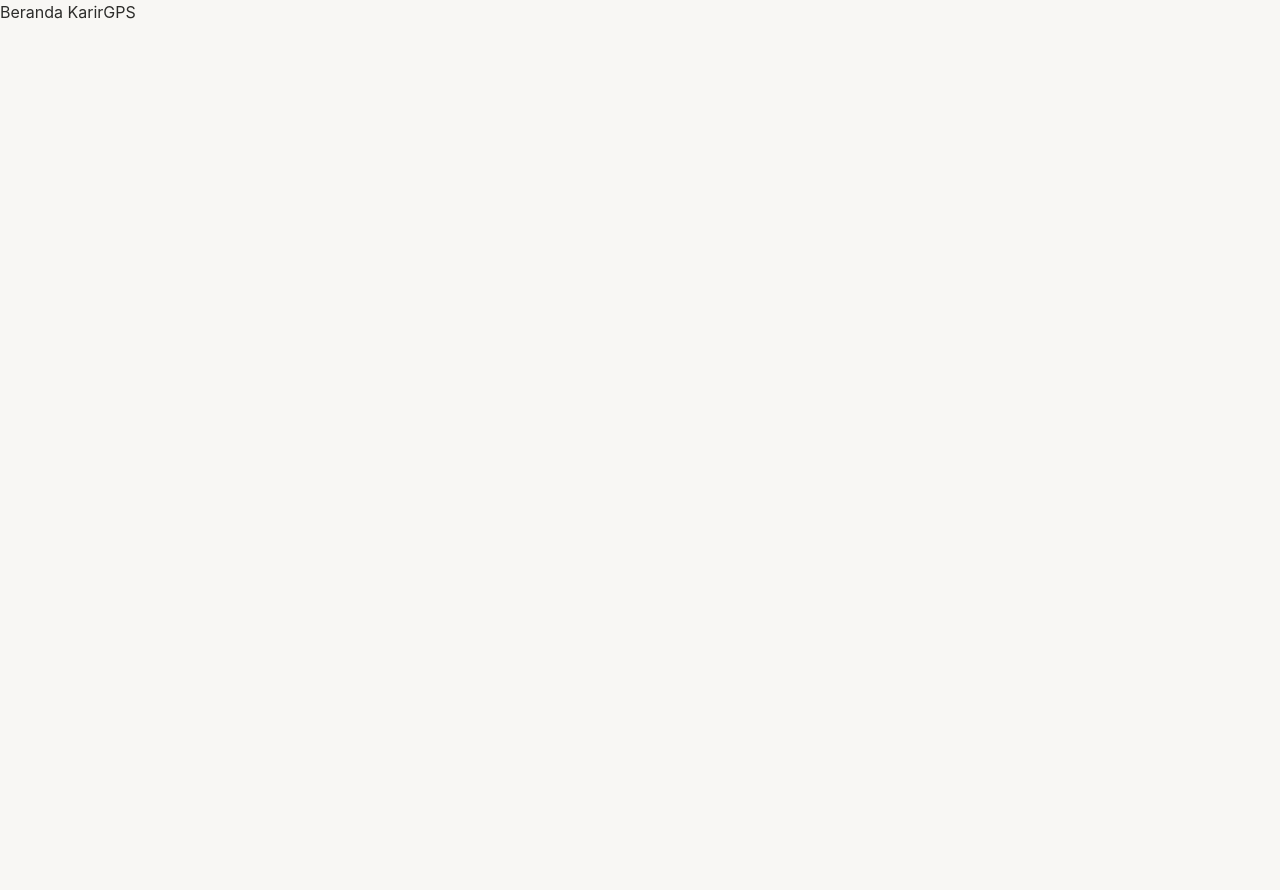
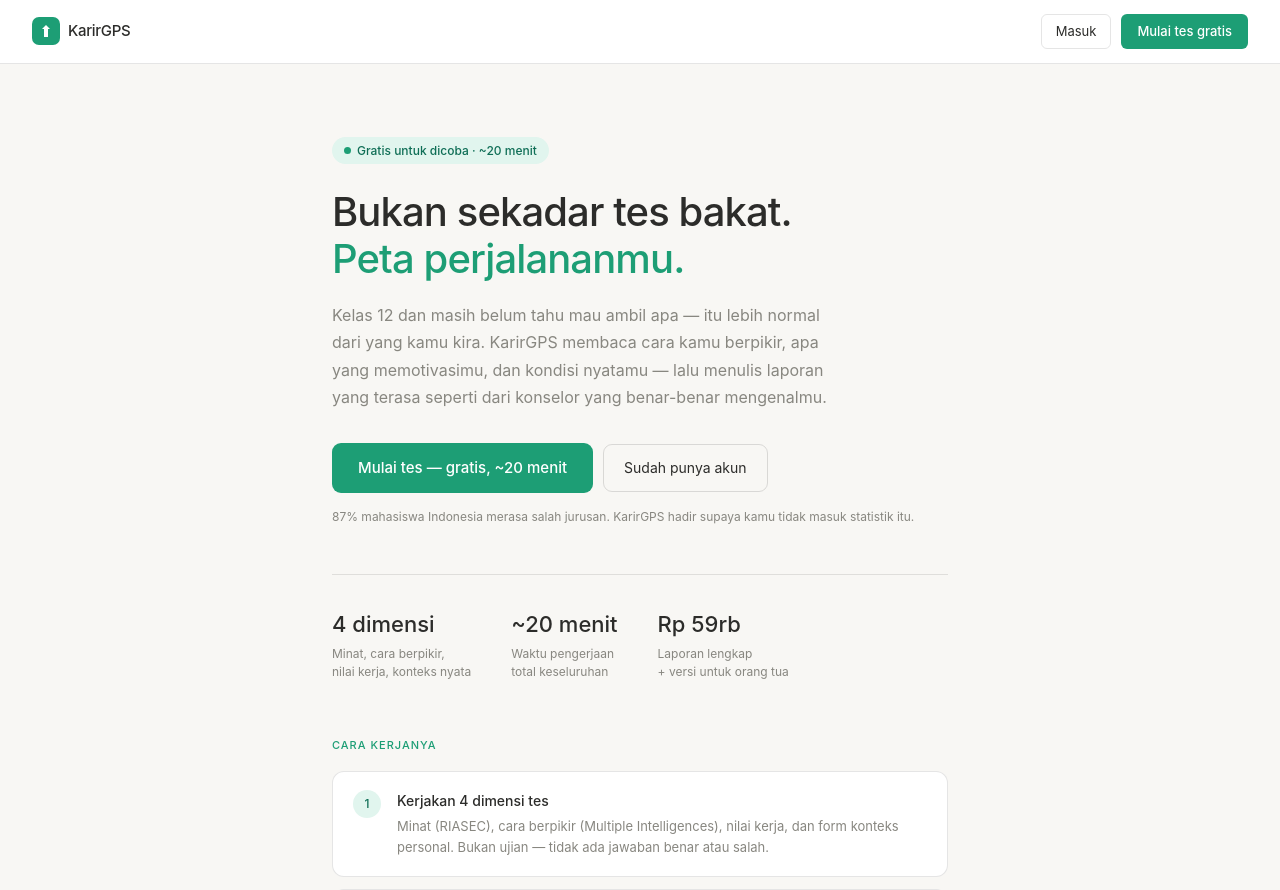
Before and after one commit to ervanlight/karirgps, a Next.js app: page / in a window 1280 px wide. Shown: the top 890 px of the page. Before the commit the page ends 800 px from the top, so only its background shows below. Built offline with nearby package versions, Linux system fonts and the light colour scheme.

Commit message:
fix: overwrite stale page content

```diff
--- a/app/layout.tsx
+++ b/app/layout.tsx
@@ -1,13 +1,11 @@
-import './globals.css' // Penting: Ini yang membuat tampilan Anda muncul!
+import './globals.css'
 
-export default function RootLayout({
-  children,
-}: {
-  children: React.ReactNode
-}) {
+export default function RootLayout({ children }: { children: React.ReactNode }) {
   return (
     <html lang="id">
-      <body>{children}</body>
+      <body style={{ margin: 0, padding: 0 }}>
+        {children}
+      </body>
     </html>
   )
 }
--- a/app/page.tsx
+++ b/app/page.tsx
@@ -1 +1,147 @@
-export default function Home() { return <div>Beranda KarirGPS</div> }
+'use client'
+import Link from 'next/link'
+
+export default function LandingPage() {
+  return (
+    <div style={{ minHeight: '100vh', background: '#F8F7F4' }}>
+      {/* NAV */}
+      <nav style={{
+        display: 'flex', alignItems: 'center', justifyContent: 'space-between',
+        padding: '14px 32px', background: '#fff',
+        borderBottom: '0.5px solid rgba(44,44,42,0.12)',
+        position: 'sticky', top: 0, zIndex: 50,
+      }}>
+        <div style={{ display: 'flex', alignItems: 'center', gap: 8 }}>
+          <div style={{
+            width: 28, height: 28, background: '#1D9E75', borderRadius: 7,
+            display: 'flex', alignItems: 'center', justifyContent: 'center',
+          }}>
+            <svg width="14" height="14" viewBox="0 0 14 14" fill="white">
+              <path d="M7 1 L11 5 L9 5 L9 13 L5 13 L5 5 L3 5 Z"/>
+            </svg>
+          </div>
+          <span style={{ fontSize: 15, fontWeight: 500, color: '#2C2C2A', letterSpacing: '-0.3px' }}>
+            KarirGPS
+          </span>
+        </div>
+        <div style={{ display: 'flex', gap: 10, alignItems: 'center' }}>
+          <Link href="/auth/login" style={{
+            background: 'none', border: '0.5px solid rgba(44,44,42,0.12)',
+            borderRadius: 6, padding: '6px 14px', fontSize: 13, color: '#2C2C2A',
+            textDecoration: 'none',
+          }}>Masuk</Link>
+          <Link href="/tes/d1" style={{
+            background: '#1D9E75', color: 'white', borderRadius: 6,
+            padding: '7px 16px', fontSize: 13, fontWeight: 500, textDecoration: 'none',
+          }}>Mulai tes gratis</Link>
+        </div>
+      </nav>
+
+      {/* HERO */}
+      <div style={{ maxWidth: 680, margin: '0 auto', padding: '72px 32px 56px' }}>
+        <div style={{
+          display: 'inline-flex', alignItems: 'center', gap: 6,
+          background: '#E1F5EE', borderRadius: 20, padding: '4px 12px',
+          fontSize: 12, color: '#0F6E56', fontWeight: 500, marginBottom: 24,
+        }}>
+          <span style={{ width: 7, height: 7, borderRadius: '50%', background: '#1D9E75', display: 'inline-block' }}/>
+          Gratis untuk dicoba · ~20 menit
+        </div>
+
+        <h1 style={{
+          fontSize: 40, fontWeight: 500, lineHeight: 1.18, letterSpacing: '-0.9px',
+          color: '#2C2C2A', marginBottom: 20,
+        }}>
+          Bukan sekadar tes bakat.<br />
+          <span style={{ color: '#1D9E75' }}>Peta perjalananmu.</span>
+        </h1>
+
+        <p style={{ fontSize: 16, lineHeight: 1.7, color: '#888780', marginBottom: 32, maxWidth: 520 }}>
+          Kelas 12 dan masih belum tahu mau ambil apa — itu lebih normal dari yang kamu kira.
+          KarirGPS membaca cara kamu berpikir, apa yang memotivasimu, dan kondisi nyatamu — lalu
+          menulis laporan yang terasa seperti dari konselor yang benar-benar mengenalmu.
+        </p>
+
+        <div style={{ display: 'flex', gap: 10, alignItems: 'center', flexWrap: 'wrap' }}>
+          <Link href="/tes/d1" style={{
+            background: '#1D9E75', color: 'white', borderRadius: 9,
+            padding: '13px 26px', fontSize: 15, fontWeight: 500, textDecoration: 'none',
+            display: 'inline-block',
+          }}>
+            Mulai tes — gratis, ~20 menit
+          </Link>
+          <Link href="/auth/login" style={{
+            background: 'none', border: '0.5px solid rgba(44,44,42,0.15)',
+            borderRadius: 9, padding: '12px 20px', fontSize: 14, color: '#2C2C2A',
+            textDecoration: 'none',
+          }}>
+            Sudah punya akun
+          </Link>
+        </div>
+
+        <p style={{ fontSize: 12, color: '#888780', marginTop: 14 }}>
+          87% mahasiswa Indonesia merasa salah jurusan. KarirGPS hadir supaya kamu tidak masuk statistik itu.
+        </p>
+
+        {/* STATS */}
+        <div style={{
+          display: 'flex', gap: 40, marginTop: 48, paddingTop: 32,
+          borderTop: '0.5px solid rgba(44,44,42,0.12)',
+        }}>
+          {[
+            { val: '4 dimensi', label: 'Minat, cara berpikir,\nnilai kerja, konteks nyata' },
+            { val: '~20 menit', label: 'Waktu pengerjaan\ntotal keseluruhan' },
+            { val: 'Rp 59rb', label: 'Laporan lengkap\n+ versi untuk orang tua' },
+          ].map(s => (
+            <div key={s.val}>
+              <div style={{ fontSize: 22, fontWeight: 500, color: '#2C2C2A' }}>{s.val}</div>
+              <div style={{ fontSize: 12, color: '#888780', marginTop: 3, lineHeight: 1.5, whiteSpace: 'pre-line' }}>
+                {s.label}
+              </div>
+            </div>
+          ))}
+        </div>
+      </div>
+
+      {/* HOW IT WORKS */}
+      <div style={{ maxWidth: 680, margin: '0 auto', padding: '0 32px 80px' }}>
+        <div style={{ fontSize: 11, fontWeight: 500, color: '#1D9E75', textTransform: 'uppercase', letterSpacing: '1px', marginBottom: 16 }}>
+          Cara kerjanya
+        </div>
+        <div style={{ display: 'grid', gap: 12 }}>
+          {[
+            { n: '1', title: 'Kerjakan 4 dimensi tes', desc: 'Minat (RIASEC), cara berpikir (Multiple Intelligences), nilai kerja, dan form konteks personal. Bukan ujian — tidak ada jawaban benar atau salah.' },
+            { n: '2', title: 'Lihat ringkasan gratis', desc: 'Profil singkat dan top 2 jurusan + 3 profesi yang cocok langsung bisa dilihat, gratis, tanpa perlu bayar.' },
+            { n: '3', title: 'Buka laporan lengkap (Rp 59rb)', desc: 'Laporan naratif 5–7 halaman yang terasa seperti ditulis khusus untukmu — plus versi terpisah untuk orang tua. Dikirim ke emailmu.' },
+          ].map(s => (
+            <div key={s.n} style={{
+              display: 'flex', gap: 16, padding: '18px 20px',
+              background: '#fff', border: '0.5px solid rgba(44,44,42,0.12)',
+              borderRadius: 12,
+            }}>
+              <div style={{
+                width: 28, height: 28, borderRadius: '50%', background: '#E1F5EE',
+                display: 'flex', alignItems: 'center', justifyContent: 'center',
+                fontSize: 12, fontWeight: 500, color: '#0F6E56', flexShrink: 0,
+              }}>{s.n}</div>
+              <div>
+                <div style={{ fontSize: 14, fontWeight: 500, color: '#2C2C2A', marginBottom: 4 }}>{s.title}</div>
+                <div style={{ fontSize: 13, color: '#888780', lineHeight: 1.6 }}>{s.desc}</div>
+              </div>
+            </div>
+          ))}
+        </div>
+
+        <div style={{ marginTop: 32, textAlign: 'center' }}>
+          <Link href="/tes/d1" style={{
+            background: '#1D9E75', color: 'white', borderRadius: 9,
+            padding: '13px 32px', fontSize: 15, fontWeight: 500, textDecoration: 'none',
+            display: 'inline-block',
+          }}>
+            Mulai sekarang — gratis
+          </Link>
+        </div>
+      </div>
+    </div>
+  )
+}
```
